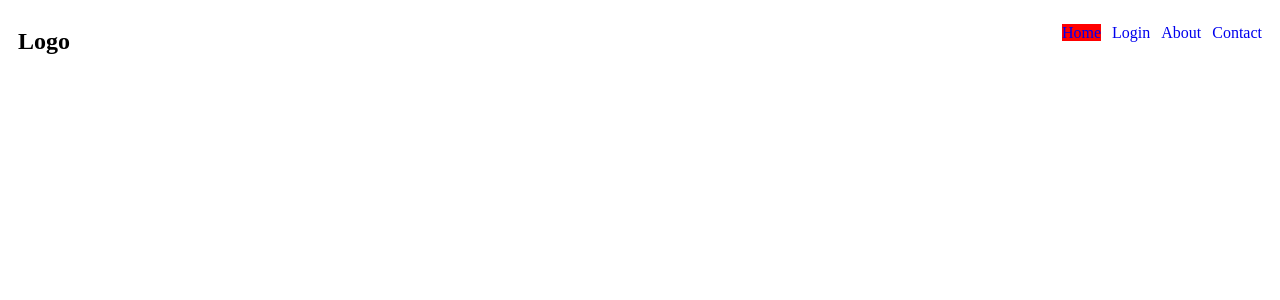
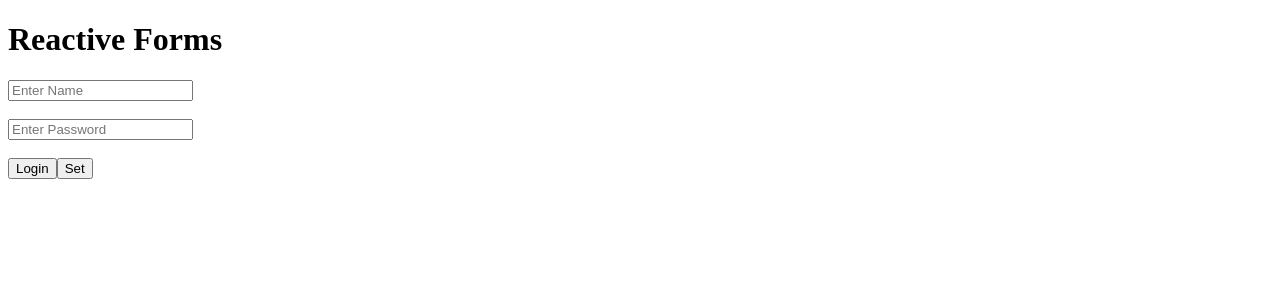
Before and after one commit to Tanixhq23/Angular, an Angular app: page / in a window 1280 px wide. Shown: the top 300 px of the page. Built offline with nearby package versions, Linux system fonts and the light colour scheme.

Commit message:
Started reactive forms

```diff
--- a/src/app/app.html
+++ b/src/app/app.html
@@ -148,5 +148,18 @@
 </ul>
 <router-outlet></router-outlet> -->
 <!-- Topic: Header using routing -->
-<app-header></app-header>
-<router-outlet></router-outlet>
+<!-- <app-header></app-header>
+<router-outlet></router-outlet> -->
+<!-- Topic: Reactive Forms -->
+ <h1>Reactive Forms</h1>
+<form action="" method="post">
+    <input type="text" placeholder="Enter Name" [formControl]="name">
+    <br>
+    <br>
+    <input type="text" placeholder="Enter Password" [formControl]="password">
+    <br><br>
+    <button type="button" (click)="displayValue()">Login</button>
+    <button type="button" (click)="setValue()">Set</button>
+    <h3>{{name.value}}</h3>
+    <h3>{{password.value}}</h3>
+</form>
--- a/src/app/app.ts
+++ b/src/app/app.ts
@@ -3,10 +3,11 @@
 import { Login } from './login/login';
 import { Signup } from './signup/signup';
 import { Header } from "./header/header";
+import { FormControl, ReactiveFormsModule } from '@angular/forms';
 // Line 7 removed or commented out
 @Component({
   selector: 'app-root',
-  imports: [RouterLink, RouterOutlet, Header],
+  imports: [RouterLink, RouterOutlet, Header, ReactiveFormsModule],
   templateUrl: './app.html',
   styleUrl: './app.css',
 })
@@ -100,4 +101,14 @@
   updateSignal(){
     this.data.set("Hello");
   } */
+ name=new FormControl();
+ password=new FormControl();
+  displayValue(){
+    console.log(this.name.value);
+    console.log(this.password.value);
+  }
+  setValue(){
+    this.name.setValue('Tanishq');
+    this.password.setValue('Tanishq@123');
+  }
 }
```
